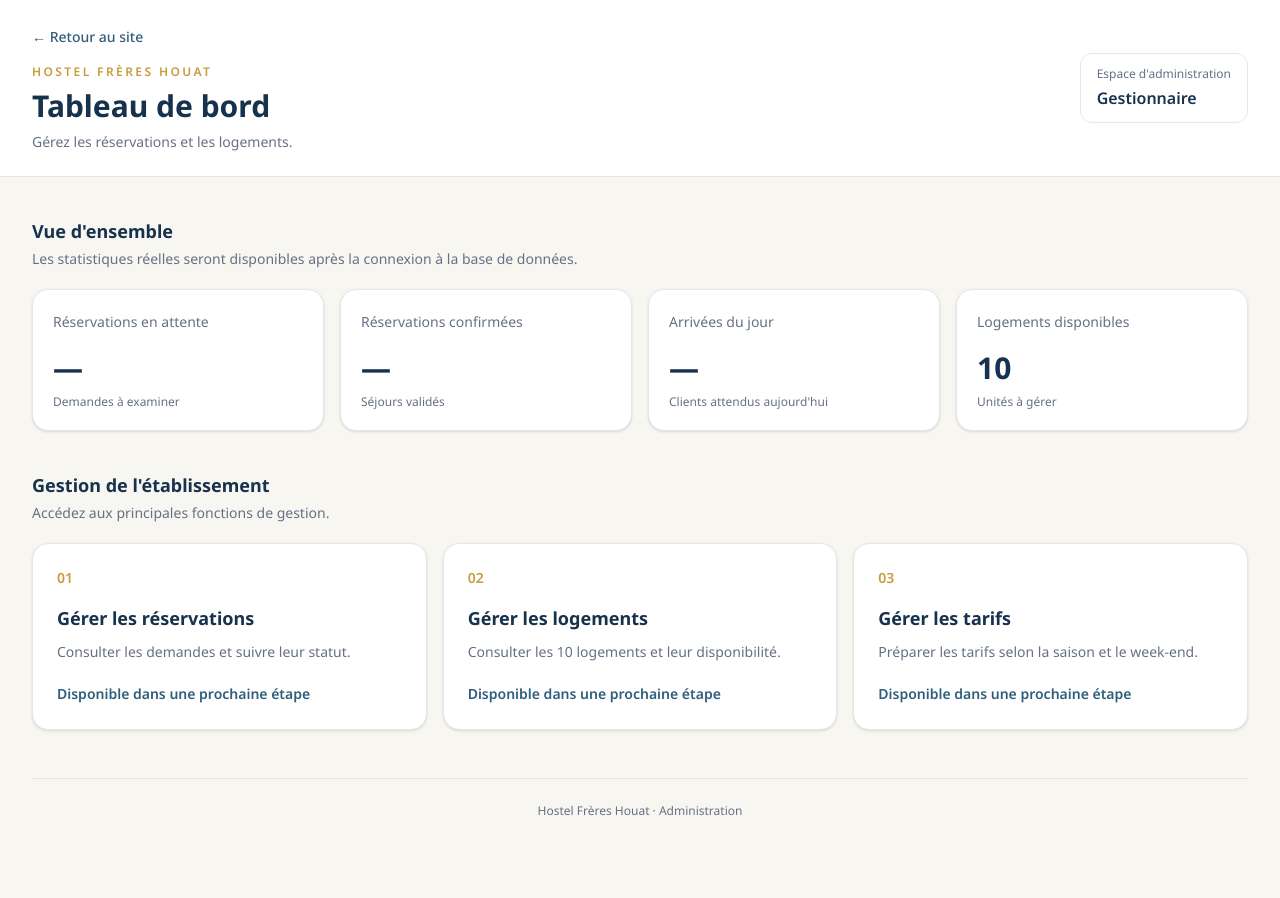
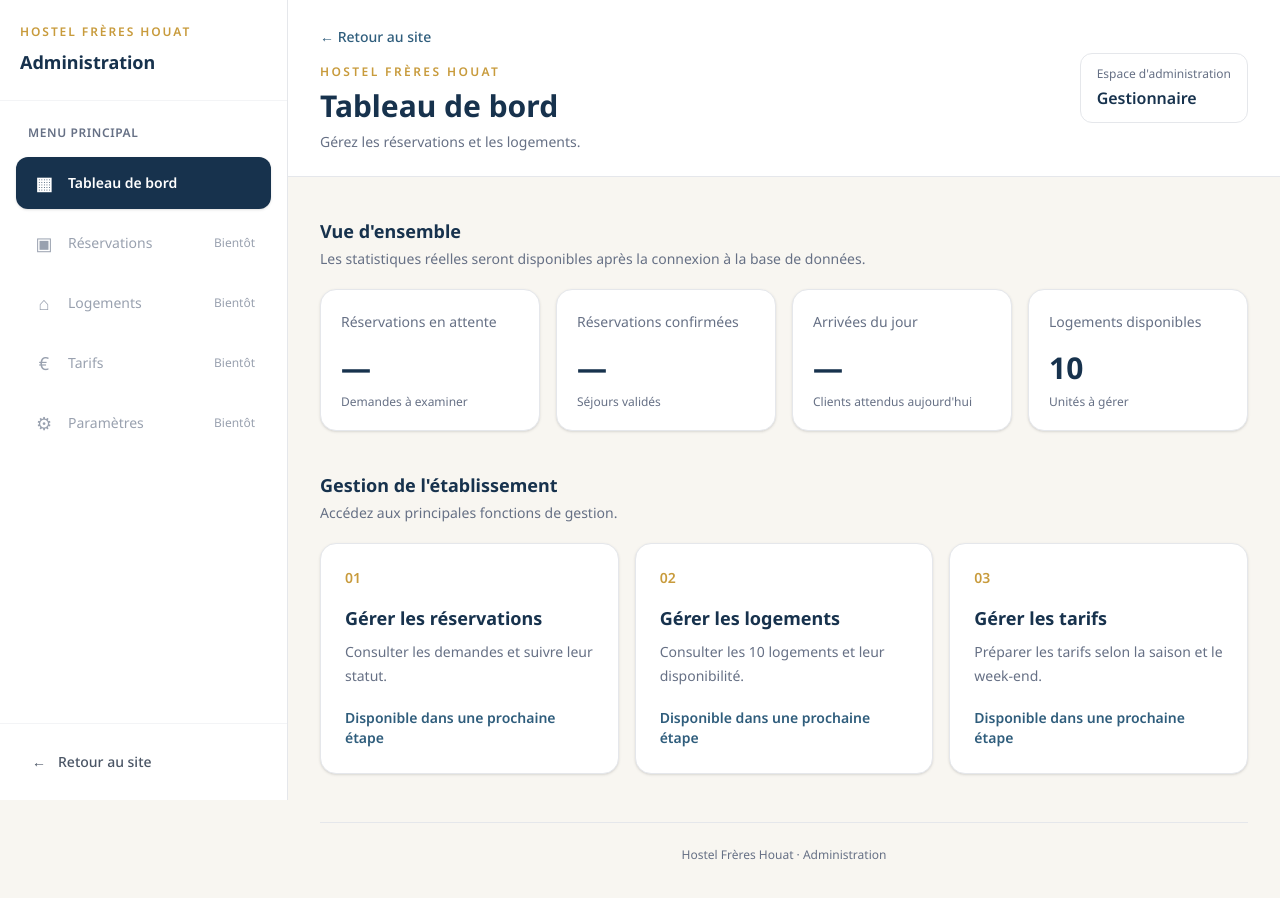
Before and after one commit to LenouarMiloud/hostel-freres-houat, a Next.js app: page /admin in a window 1280 px wide. Shown: the top 898 px of the page. Built offline with nearby package versions, Linux system fonts and the light colour scheme.

Commit message:
feat:Add responsive admin sidebar navigation

```diff
--- /dev/null
+++ b/src/app/admin/components/AdminSidebar.tsx
@@ -0,0 +1,116 @@
+
+"use client";
+
+import { useState } from "react";
+
+const navigationItems = [
+  { label: "Tableau de bord", href: "/admin", icon: "▦", active: true },
+  { label: "Réservations", href: null, icon: "▣", active: false },
+  { label: "Logements", href: null, icon: "⌂", active: false },
+  { label: "Tarifs", href: null, icon: "€", active: false },
+  { label: "Paramètres", href: null, icon: "⚙", active: false },
+];
+
+export default function AdminSidebar() {
+  const [isOpen, setIsOpen] = useState(false);
+
+  return (
+    <>
+      <button
+        type="button"
+        onClick={() => setIsOpen(true)}
+        aria-label="Ouvrir le menu"
+        aria-expanded={isOpen}
+        className="fixed left-4 top-4 z-40 flex h-11 w-11 items-center justify-center rounded-xl bg-primary text-2xl text-white shadow-lg lg:hidden"
+      >
+        ☰
+      </button>
+
+      {isOpen && (
+        <button
+          type="button"
+          aria-label="Fermer le menu"
+          onClick={() => setIsOpen(false)}
+          className="fixed inset-0 z-40 bg-black/50 lg:hidden"
+        />
+      )}
+
+      <aside
+        aria-label="Navigation d'administration"
+        className={`fixed inset-y-0 left-0 z-50 flex w-72 flex-col border-r border-gray-200 bg-white transition-transform duration-300 ${
+          isOpen ? "translate-x-0" : "-translate-x-full"
+        } lg:translate-x-0`}
+      >
+        <div className="flex items-center justify-between border-b border-gray-100 px-5 py-6">
+          <a href="/admin" className="min-w-0">
+            <p className="text-xs font-semibold uppercase tracking-[0.16em] text-accent">
+              Hostel Frères Houat
+            </p>
+            <p className="mt-2 text-lg font-bold text-primary">
+              Administration
+            </p>
+          </a>
+
+          <button
+            type="button"
+            onClick={() => setIsOpen(false)}
+            aria-label="Fermer le menu"
+            className="rounded-lg px-3 py-2 text-xl text-muted hover:bg-gray-100 lg:hidden"
+          >
+            ×
+          </button>
+        </div>
+
+        <nav className="flex-1 space-y-2 overflow-y-auto px-4 py-6">
+          <p className="mb-4 px-3 text-xs font-semibold uppercase tracking-wider text-muted">
+            Menu principal
+          </p>
+
+          {navigationItems.map((item) => (
+            <div key={item.label}>
+              {item.href ? (
+                <a
+                  href={item.href}
+                  onClick={() => setIsOpen(false)}
+                  aria-current={item.active ? "page" : undefined}
+                  className={`flex items-center gap-3 rounded-xl px-4 py-3 text-sm font-semibold transition ${
+                    item.active
+                      ? "bg-primary text-white shadow-sm"
+                      : "text-gray-600 hover:bg-gray-100 hover:text-primary"
+                  }`}
+                >
+                  <span className="w-6 text-center text-lg" aria-hidden="true">
+                    {item.icon}
+                  </span>
+                  {item.label}
+                </a>
+              ) : (
+                <div
+                  aria-disabled="true"
+                  title="Cette section sera disponible prochainement"
+                  className="flex cursor-not-allowed items-center gap-3 rounded-xl px-4 py-3 text-sm text-gray-400"
+                >
+                  <span className="w-6 text-center text-lg" aria-hidden="true">
+                    {item.icon}
+                  </span>
+                  <span className="flex-1">{item.label}</span>
+                  <span className="text-xs">Bientôt</span>
+                </div>
+              )}
+            </div>
+          ))}
+        </nav>
+
+        <div className="border-t border-gray-100 p-4">
+          <a
+            href="/"
+            className="flex items-center gap-3 rounded-xl px-4 py-3 text-sm font-medium text-gray-600 transition hover:bg-gray-100 hover:text-primary"
+          >
+            <span aria-hidden="true">←</span>
+            Retour au site
+          </a>
+        </div>
+      </aside>
+    </>
+  );
+}
--- a/src/app/admin/page.tsx
+++ b/src/app/admin/page.tsx
@@ -1,3 +1,4 @@
+import AdminSidebar from "./components/AdminSidebar";
 const stats = [
   {
     title: "Réservations en attente",
@@ -47,7 +48,9 @@ const quickLinks = [
 
 export default function AdminPage() {
   return (
-    <main className="min-h-screen bg-background">
+    <main className="min-h-screen bg-background lg:pl-72">
+      <AdminSidebar/>
+      <div className="min-h-screen">
       <header className="border-b border-gray-200 bg-white">
         <div className="mx-auto flex max-w-7xl flex-col gap-4 px-5 py-6 sm:flex-row sm:items-center sm:justify-between sm:px-8">
           <div>
@@ -159,6 +162,7 @@ export default function AdminPage() {
           Hostel Frères Houat · Administration
         </footer>
       </div>
+      </div>
     </main>
   );
 }
```
